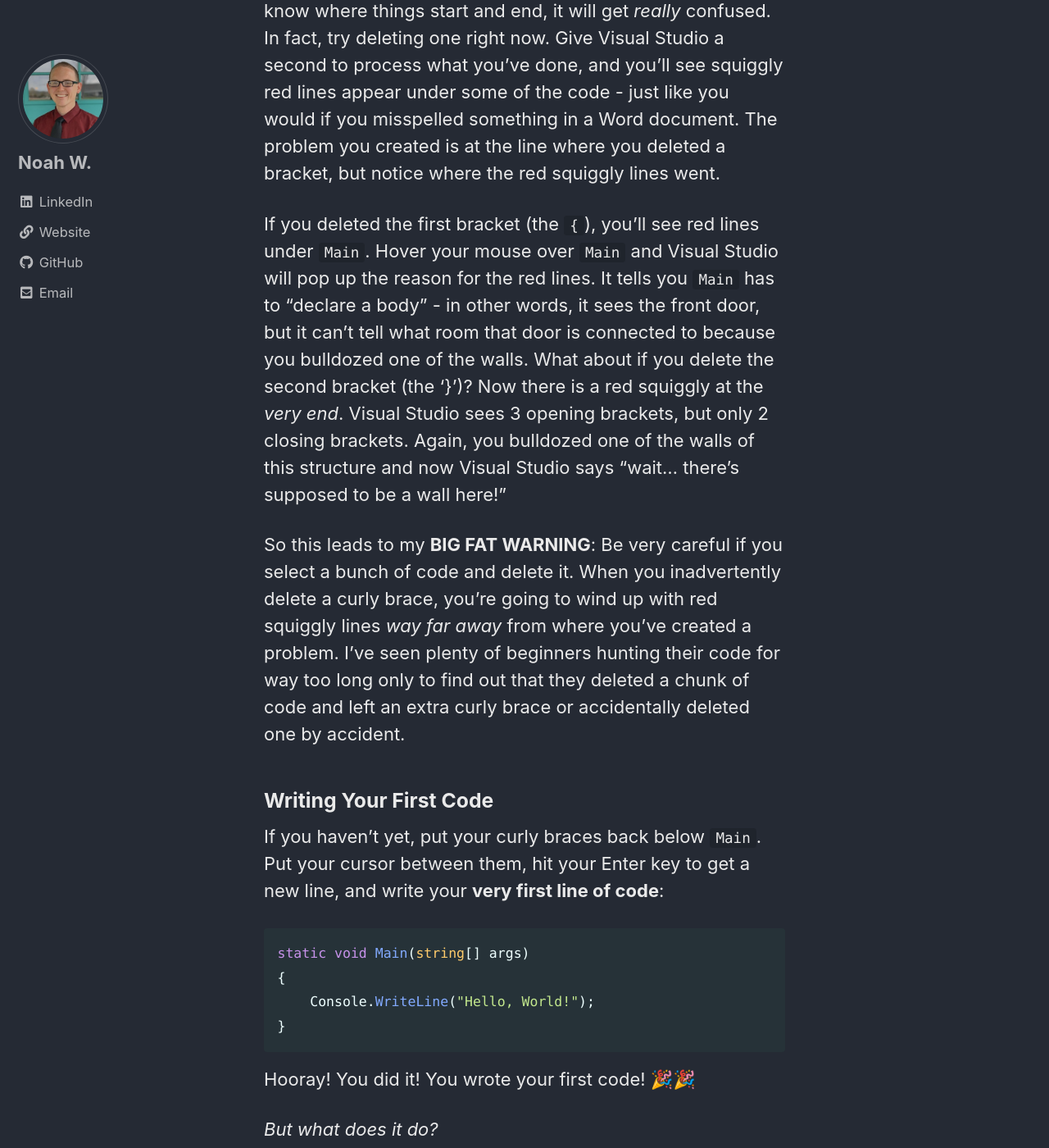
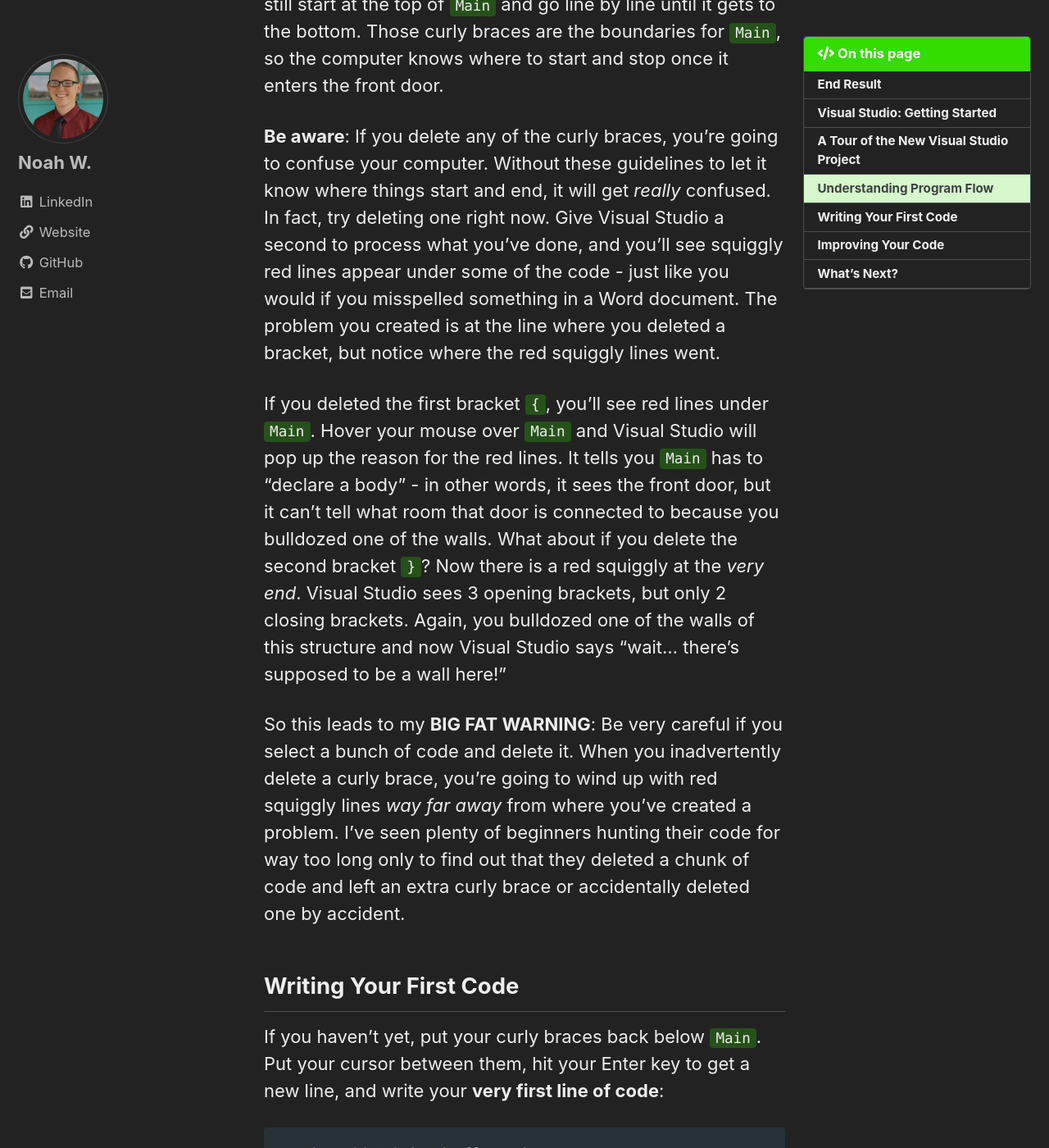
Before and after one commit to Lets-Make-a-Program/DotCom, a Jekyll site: the page built from _posts/2022-03-12-hello-world-csharp.md, in a window 1280 px wide and 1400 px high, scrolled down 5189 px. Shown: the whole window at 82% size. Built offline with Jekyll 4.4.1, drawn with Linux system fonts in a browser that asks for light colours; cached includes are drawn as plain includes; some of the changed text lies outside the part shown.

Commit message:
Updated theme, fleshed out common pages

````diff
--- a/_config.yml
+++ b/_config.yml
@@ -12,7 +12,7 @@
 
 # theme                  : "minimal-mistakes-jekyll"
 # remote_theme           : "mmistakes/minimal-mistakes"
-minimal_mistakes_skin    : "dark" # "air", "aqua", "contrast", "default", "dark", "dirt", "neon", "mint", "plum", "sunrise"
+minimal_mistakes_skin    : "darkgreen" # "air", "aqua", "contrast", "default", "dark", "dirt", "neon", "mint", "plum", "sunrise"
 
 # Site Settings
 locale                   : "en-US"
--- a/_pages/csharp.md
+++ b/_pages/csharp.md
@@ -1,7 +1,7 @@
 ---
 layout: single
 permalink: /csharp/
-title: "C#"
+title: "Getting Started with C#"
 ---
 
 C# (that's C "Sharp") is a programming language created by Microsoft.  It is popular as an introductory language because of its ease of learning and freely available
--- a/_posts/2022-03-12-hello-world-csharp.md
+++ b/_posts/2022-03-12-hello-world-csharp.md
@@ -1,6 +1,9 @@
 ---
-title: "Hello, World! (C#)
+title: "Hello, World! (C#)"
 subtitle: The classic way to start learning code
+toc: true
+toc_sticky: true
+toc_icon: code
 ---
 
 If you have not already, please follow the [instructions to get started with C#](/csharp/).  As stated on that link,
@@ -9,11 +12,11 @@ employer will use, so this let's you "practice how you'll play."
 
 Once you're set up, let's get right to it with the classic starter program: **Hello World!**
 
-### End Result
+## End Result
 A simple console application that spits out the message "Hello, World!" along with anything else we
 decide to make it say!
 
-### Visual Studio: Getting Started
+## Visual Studio: Getting Started
 *__NOTE__: If you decided to code in your browser or some other program, you can ignore these Visual Studio-specific setup instructions.*
 
 When you first open Visual Studio, you'll see a list of recently opened projects (yours will probably be blank) and options
@@ -34,7 +37,7 @@ Once you select your project type, give it a name (e.g.: HelloWorld) and select
 will automatically change to match the project name - don't worry about what a "solution" vs a "project" means right now.  For
 the framework at the bottom, just go with the default that was selected.  For the record, mine was created using .NET Frameowrk 4.7.2.
 
-### A Tour of the Project
+## A Tour of the New Visual Studio Project
 
 After your project is created, you'll see what Visual Studio looks like.  On one side, you'll see a list of files that were
 created for your project, and at the bottom you should see a window for console output or an error list.  Don't worry about any
@@ -93,6 +96,7 @@ later, in projects where we use several files that have to reference each other.
         }
 ```
 
+## Understanding Program Flow
 Back in the day, programs were really simple.  The computer would start at the top of the file and run the first line, then the second, and so on until it hit the end
 of the file.  These days, code can sprawl across many files and be a tangled mess of references between those files.  Thus, every program needs an "entry point" so the
 computer knows where to start, since it can't just go to line 1 of a single file.  `Main` is that entry point.  Think of it as the front door of your program.  Once you're
@@ -106,16 +110,16 @@ line until it gets to the bottom.  Those curly braces are the boundaries for `Ma
 confused.  In fact, try deleting one right now.  Give Visual Studio a second to process what you've done, and you'll see squiggly red lines appear under some of the code - just
 like you would if you misspelled something in a Word document.  The problem you created is at the line where you deleted a bracket, but notice where the red squiggly lines went.
 
-If you deleted the first bracket (the `{`), you'll see red lines under `Main`.  Hover your mouse over `Main` and Visual Studio will pop up the reason for the red lines.  It
+If you deleted the first bracket `{`, you'll see red lines under `Main`.  Hover your mouse over `Main` and Visual Studio will pop up the reason for the red lines.  It
 tells you `Main` has to "declare a body" - in other words, it sees the front door, but it can't tell what room that door is connected to because you bulldozed one of the walls.  What
-about if you delete the second bracket (the '}')?  Now there is a red squiggly at the *very end*.  Visual Studio sees 3 opening brackets, but only 2 closing brackets.  Again, you
+about if you delete the second bracket `}`?  Now there is a red squiggly at the *very end*.  Visual Studio sees 3 opening brackets, but only 2 closing brackets.  Again, you
 bulldozed one of the walls of this structure and now Visual Studio says "wait... there's supposed to be a wall here!"
 
 So this leads to my **BIG FAT WARNING**: Be very careful if you select a bunch of code and delete it.  When you inadvertently delete a curly brace, you're going to wind up with red
 squiggly lines *way far away* from where you've created a problem.  I've seen plenty of beginners hunting their code for way too long only to find out that they deleted a chunk of code
 and left an extra curly brace or accidentally deleted one by accident.
 
-### Writing Your First Code
+## Writing Your First Code
 
 If you haven't yet, put your curly braces back below `Main`.  Put your cursor between them, hit your Enter key to get a new line, and write your **very first line of code**:
 
@@ -139,7 +143,7 @@ it closed?  Congratulations - that's exactly what's supposed to happen.
 **NOTE:** If your command prompt window stayed open, that's cool.  Some editors will automatically do what we're about to add to the code ourselves below.
 It's also possible that you picked a newer version of the .NET Framework when you were making your project - no worries, everything will still work just the same.
 
-### Making It Better
+## Improving Your Code
 
 You'd probably like to see the message before the console closes, right?  Right now, we're telling the `Console` to write a line of text.  Your computer reads the next line, see it's
 the end of the block of code for `Main`, and it says "looks like we're done here" and closes the program.  What we need to do is tell it to do something that will make it wait for us
@@ -176,7 +180,7 @@ Console.ReadKey();
 
 Hit F5, do a test run, annnnnd... **BOOM!**  It works!  Time to celebrate - we just made our first program! 🍾
 
-### What's Next?
+## What's Next?
 
 We'll pick back up with Hello World next time and use it to learn some more programming concepts.  For now, I encourage you to ***experiment!***  In fact, any time you're following along you should feel free to try things out that come to mind.  In general, there is not much harm you can do by changing things.  If these tutorials ever venture into territory where you need to be very careful, *I will heavily warn you*.  So give it a shot and try some things out!  For example:
 
@@ -186,4 +190,5 @@ We'll pick back up with Hello World next time and use it to learn some more prog
 - See what other commands are available when you type `Console.`  *Eventually we'll explore this, but see if you can figure some of it out yourself!*
 - Whatever else you can think of!  **Have fun with it!!**
 
-Well folks, that concludes this lesson.  Pat yourself on the back, because **we made a program**! 😁
+Well folks, that concludes this lesson.  Pat yourself on the back, because:
+> **We made a program**! 😁
--- /dev/null
+++ b/_sass/minimal-mistakes/skins/_darkgreen.scss
@@ -0,0 +1,30 @@
+/* ==========================================================================
+   Dark skin
+   ========================================================================== */
+
+/* Colors */
+$background-color: #222 !default;
+$text-color: #eee !default;
+$primary-color: #3d0 !default;
+$border-color: mix(#fff, $background-color, 20%) !default;
+$code-background-color: mix($primary-color, $background-color, 25%) !default;
+$code-background-color-dark: mix(#000, $background-color, 20%) !default;
+$form-background-color: mix(#000, $background-color, 15%) !default;
+$footer-background-color: mix(#000, $background-color, 30%) !default;
+$link-color: mix($primary-color, $text-color, 50%) !default;
+$link-color-hover: mix(#fff, $link-color, 25%) !default;
+$link-color-visited: mix(#000, $link-color, 25%) !default;
+$masthead-link-color: $text-color !default;
+$masthead-link-color-hover: mix(#000, $text-color, 20%) !default;
+$navicon-link-color-hover: mix(#000, $background-color, 30%) !default;
+
+.author__urls.social-icons i,
+.author__urls.social-icons .svg-inline--fa,
+.page__footer-follow .social-icons i,
+.page__footer-follow .social-icons .svg-inline--fa  {
+  color: inherit;
+}
+
+.ais-search-box .ais-search-box--input {
+  background-color: $form-background-color;
+}
````
Also changed, not shown: _pages/about.md (+11 -1 lines), _pages/contact.md (+5 -1 lines).
